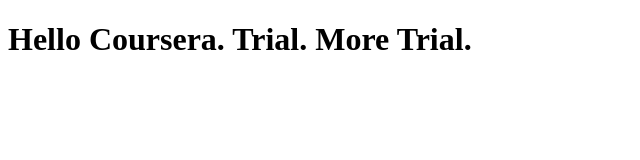
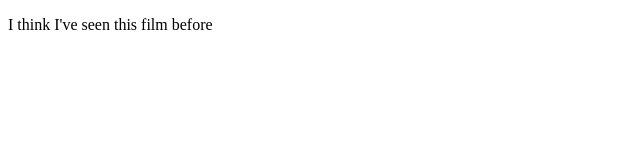
Before and after one commit to sparks-out/coursera-fs, a plain HTML site: page site/index.html in a window 1280 px wide. Shown: the whole page, without its empty margins (0-640 px from the left). Drawn offline with Linux system fonts and the light colour scheme.

Commit message:
still new

```diff
--- a/site/index.html
+++ b/site/index.html
@@ -1,9 +1,10 @@
 <!DOCTYPE html>
 <html>
 <head>
-    <title>Hello Coursera</title>
+    <meta charset="utf-8">
+    <title>Coursera</title>
 </head>
 <body>
-    <h1>Hello Coursera. Trial. More Trial.</h1>
+    <p>I think I've seen this film before</p>
 </body>
 </html>
```
